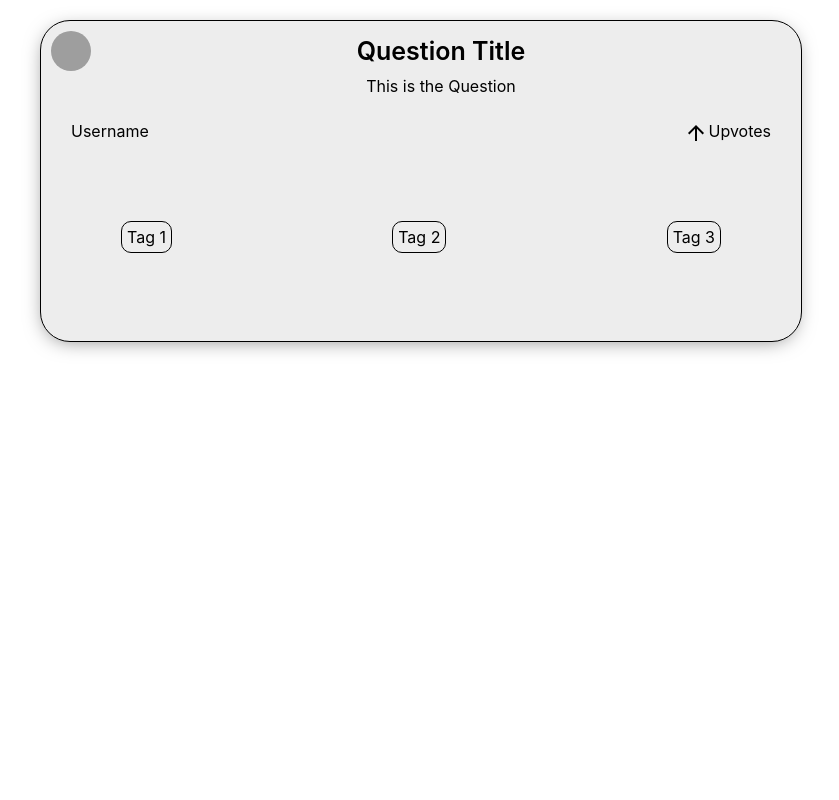
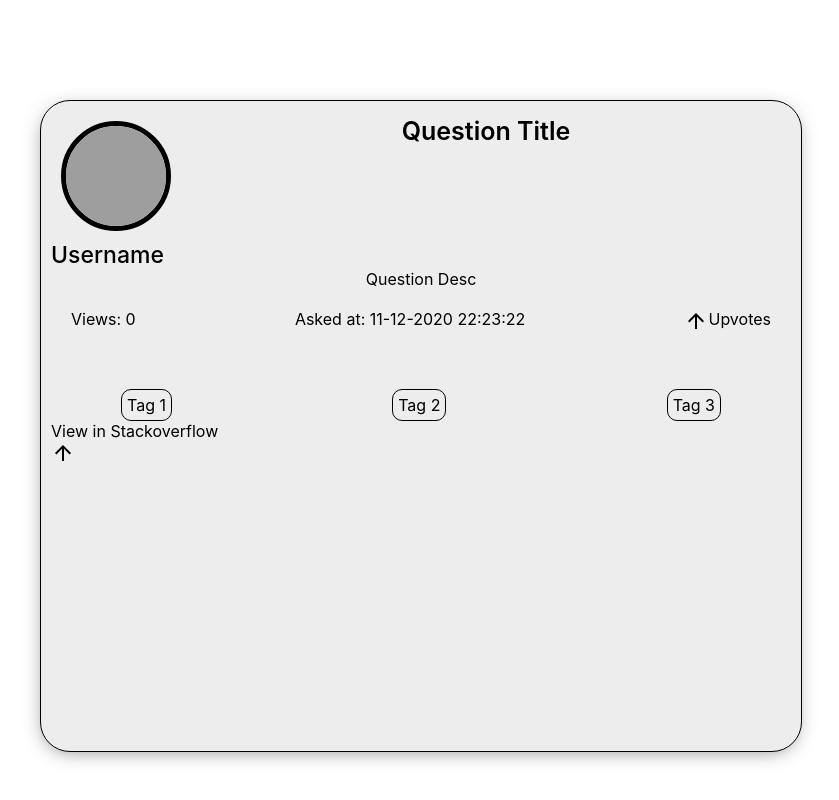
Before and after one commit to bhanukirant99/stackoverflow-question-lister, a React (Create React App) app: page / in a window 1280 px wide. Shown: the whole page, without its empty margins (219-1058 px from the left). Built offline with nearby package versions, Linux system fonts and the light colour scheme; grey boxes are pictures that could not be loaded.

Commit message:
adding questiondeatil model

```diff
--- a/src/App.js
+++ b/src/App.js
@@ -1,6 +1,7 @@
 import React, { useState } from 'react'
 import './App.css';
-import QuestionCard from './QuestionCard'
+import QuestionCard from './components/QuestionCard'
+import QuestionDetailCard from './components/QuestionDetailCard'
 import Model from 'react-model'
 
 function App() {
@@ -8,7 +9,8 @@ function App() {
 
   return (
     <div className="app">
-                  <QuestionCard />
+                  {/* <QuestionCard /> */}
+                  <QuestionDetailCard />
 
       {/* <div  onClick={() => setIsModelOpen(true)}>
         <Model isOpen={isModelOpen} onClose={() => setIsModelOpen(false)}>
--- /dev/null
+++ b/src/components/QuestionCard.css
@@ -0,0 +1,92 @@
+.questionCard {
+    display: flex;
+    flex-direction: column;
+    min-width: fit-content;
+    max-width: 100%;
+    min-height: fit-content;
+    height: 300px;
+    width: 650px;
+    max-height: 900px;
+    border: 1px solid black;
+    background-color: #ededed;
+    box-shadow: -1px 4px 20px -6px rgba(0, 0, 0, 0.5);
+    padding: 10px;
+    border-radius: 30px;
+}
+
+.questionCard:hover {
+    cursor: pointer;
+}
+
+.questionCard_top {
+    display: flex;
+}
+
+.questionCard_topInfo {
+    display: flex;
+    flex-direction: column;
+    flex: 1;
+    align-items: center;
+}
+
+.questionCard_topTitle {
+    padding: 5px;
+    font-weight: 600;
+    font-size: 25px;
+}
+
+.questionCard_topQuestion {
+    padding: 5px;
+}
+
+.questionCard_middle {
+    display: flex;
+    justify-content: space-between;
+    min-width: 700px;
+    width: 800px;
+    max-width: fit-content;
+    margin-left: 20px;
+    margin-right: 20px;
+    min-height: fit-content;
+    margin-top: 20px;
+    height: 80px;
+}
+
+.questionCard_middleUserName {
+    font-size: 23px;
+    font-weight: 500;
+}
+
+.questionCard_middleUpvotesArrow {
+    height: 20px;
+    width: 20px;
+}
+
+.questionCard_middleUpvotes {
+    display: flex;
+}
+
+.questionCard_bottom {
+    display: flex;
+    justify-content: space-between;
+    margin-left: 70px;
+    margin-right: 70px;
+}
+
+.questionCard_bottomTag_1 {
+    border: 1px solid black;
+    border-radius: 10px;
+    padding: 5px;
+}
+
+.questionCard_bottomTag_2 {
+    border: 1px solid black;
+    border-radius: 10px;
+    padding: 5px;
+}
+
+.questionCard_bottomTag_3 {
+    border: 1px solid black;
+    border-radius: 10px;
+    padding: 5px;
+}
--- a/src/QuestionCard.js
+++ b/src/components/QuestionCard.js
@@ -1,29 +1,13 @@
 import React from 'react'
 import './QuestionCard.css'
-import { Avatar } from '@material-ui/core'
 import ArrowUpwardIcon from '@material-ui/icons/ArrowUpward';
+import ProfilePic from './subcomponents/ProfilePic';
 
-function QuestionCard(reputation) {
+function QuestionCard() {
     return (
         <div className='questionCard'>
             <div className="questionCard_top">
-                {0 < reputation && reputation <= 50 ? (
-                                <div>
-                                    <Avatar className='questionCard_profileRepuLow' src='https://avatars.dicebear.com/4.5/api/human/1.svg'/>
-                                </div>
-                ) : 50 < reputation && reputation <= 100 ? (
-                            <div>
-                                <Avatar className='questionCard_profileRepuMedium' src='https://avatars.dicebear.com/4.5/api/human/1.svg'/>
-                            </div>
-                ) : reputation > 100 ? (
-                        <div>
-                            <Avatar className='questionCard_profileRepuHigh' src='https://avatars.dicebear.com/4.5/api/human/1.svg'/>
-                        </div>
-                ) : (
-                    <div>
-                        <Avatar className='questionCard_profileRepuNor' src='https://avatars.dicebear.com/4.5/api/human/1.svg'/>
-                    </div>
-                )}
+                <ProfilePic />
                 <div className="questionCard_topInfo">
                     <div className="questionCard_topTitle">
                         Question Title
--- a/src/QuestionCard.css
+++ b/src/components/QuestionDetailCard.css
@@ -1,67 +1,54 @@
-.questionCard {
+.questionDetailCard {
     display: flex;
     flex-direction: column;
     min-width: fit-content;
     max-width: 100%;
     min-height: fit-content;
-    height: 300px;
-    width: 650px;
+    height: 630px;
+    width: 700px;
     max-height: 900px;
     border: 1px solid black;
     background-color: #ededed;
     box-shadow: -1px 4px 20px -6px rgba(0, 0, 0, 0.5);
     padding: 10px;
     border-radius: 30px;
+    margin-top: 10vh;
 }
 
-.questionCard_profilePicture {
-    border: 5px solid black;
-    border-radius: 200px;
-    height: 100px !important;
-    width: 100px !important;
-    color: transparent;
-    object-fit: cover;
-    text-align: center;
-    text-indent: 10000px;
-    margin: 10px;
-}
-
-.questionCard_top {
+.questionDetailCard_top {
     display: flex;
 }
 
-.questionCard_topInfo {
+.questionDetailCard_profile {
+    display: flex;
+    flex-direction: column;
+}
+
+.questionDetailCard_profileserName {
+    font-size: 23px;
+    font-weight: 500;
+}
+
+
+.questionDetailCard_topInfo {
     display: flex;
     flex-direction: column;
     flex: 1;
     align-items: center;
 }
 
-.questionCard_topInfo:hover {
-    cursor: pointer;
-}
-
-.questionCard_middleUserName, .questionCard_middleUpvotes:hover {
-    cursor: pointer;
-}
-
-.questionCard_bottomTag_1, .questionCard_bottomTag_2, .questionCard_bottomTag_3:hover {
-    cursor: pointer;
-}
-
-
-
-.questionCard_topTitle {
+.questionDetailCard_topTitle {
     padding: 5px;
     font-weight: 600;
     font-size: 25px;
 }
 
-.questionCard_topQuestion {
-    padding: 5px;
-}
+.questionDetailCard_questionDescription {
+    display: flex;
+    justify-content: center
+;}
 
-.questionCard_middle {
+.questionDetailCard_middle {
     display: flex;
     justify-content: space-between;
     min-width: 700px;
@@ -71,33 +58,38 @@
     margin-right: 20px;
     min-height: fit-content;
     margin-top: 20px;
-    height: 100px;
+    height: 80px;
 }
 
-.questionCard_middleUpvotes {
+.questionDetailCard_middleUpvotesArrow {
+    height: 20px;
+    width: 20px;
+}
+
+.questionDetailCard_middleUpvotes {
     display: flex;
 }
 
-.questionCard_bottom {
+.questionDetailCard_bottom {
     display: flex;
     justify-content: space-between;
     margin-left: 70px;
     margin-right: 70px;
 }
 
-.questionCard_bottomTag_1 {
+.questionDetailCard_bottomTag_1 {
     border: 1px solid black;
     border-radius: 10px;
     padding: 5px;
 }
 
-.questionCard_bottomTag_2 {
+.questionDetailCard_bottomTag_2 {
     border: 1px solid black;
     border-radius: 10px;
     padding: 5px;
 }
 
-.questionCard_bottomTag_3 {
+.questionDetailCard_bottomTag_3 {
     border: 1px solid black;
     border-radius: 10px;
     padding: 5px;
--- /dev/null
+++ b/src/components/QuestionDetailCard.js
@@ -0,0 +1,60 @@
+import React from 'react'
+import './QuestionDetailCard.css'
+import ArrowUpwardIcon from '@material-ui/icons/ArrowUpward';
+import ProfilePic from './subcomponents/ProfilePic';
+
+function QuestionDetailCard() {
+    return (
+        <div className='questionDetailCard'>
+            <div className="questionDetailCard_top">
+                <div className="questionDetailCard_profile">
+                    <ProfilePic />
+                    <div className="questionDetailCard_profileserName">
+                        Username
+                    </div>
+                </div>
+                <div className="questionDetailCard_topInfo">
+                    <div className="questionDetailCard_topTitle">
+                        Question Title
+                    </div>
+                </div>
+            </div>
+            <div className="questionDetailCard_questionDescription">
+                        Question Desc
+                    </div>
+            <div className="questionDetailCard_middle">
+                <div className="questionDetailCard_middleViews">
+                    Views: 0
+                </div>
+                <div className="questionDetailCard_middleTime">
+                    Asked at: 11-12-2020 22:23:22
+                </div>
+                <div className="questionDetailCard_middleUpvotes">
+                    <ArrowUpwardIcon className='questionDetailCard_middleUpvotesArrow'/>
+                    Upvotes
+                </div>
+            </div>
+            <div className="questionDetailCard_bottom">
+                <div className="questionDetailCard_bottomTag_1">
+                    Tag 1
+                </div>
+                <div className="questionDetailCard_bottomTag_2">
+                    Tag 2
+                </div>
+                <div className="questionDetailCard_bottomTag_3">
+                    Tag 3
+                </div>
+            </div>
+            <div className="questionDetailCard_baseBottom">
+                <div className="questionDetailCard_baseBottom">
+                    View in Stackoverflow
+                </div>
+                <div className="questionDetailCard_baseBottom">
+                    <ArrowUpwardIcon className='questionDetailCard_baseBottom'/>
+                </div>
+            </div>
+        </div>
+    )
+}
+
+export default QuestionDetailCard
--- /dev/null
+++ b/src/components/subcomponents/ProfilePic.css
@@ -0,0 +1,26 @@
+.profilePic_repuNor{
+    border: 5px solid black;
+}
+
+.profilePic_repuLow {
+    border: 5px solid pink;
+}
+
+.profilePic_repuMedium {
+    border: 5px solid blue;
+}
+
+.profilePic_repuHigh {
+    border: 5px solid red;
+}
+
+.profilePicStyle {
+    border-radius: 200px;
+    height: 100px !important;
+    width: 100px !important;
+    color: transparent;
+    object-fit: cover;
+    text-align: center;
+    text-indent: 10000px;
+    margin: 10px;
+}
--- /dev/null
+++ b/src/components/subcomponents/ProfilePic.js
@@ -0,0 +1,29 @@
+import React from 'react'
+import './ProfilePic.css'
+import { Avatar } from '@material-ui/core'
+
+function ProfilePic(reputation) {
+    return (
+        <div className='profilePic'>
+            {0 < reputation && reputation <= 50 ? (
+                                <div>
+                                    <Avatar className='profilePic_repuLow profilePicStyle' src='https://avatars.dicebear.com/4.5/api/human/1.svg'/>
+                                </div>
+                ) : 50 < reputation && reputation <= 100 ? (
+                            <div>
+                                <Avatar className='profilePic_repuMedium profilePicStyle' src='https://avatars.dicebear.com/4.5/api/human/1.svg'/>
+                            </div>
+                ) : reputation > 100 ? (
+                        <div>
+                            <Avatar className='profilePic_repuHigh profilePicStyle' src='https://avatars.dicebear.com/4.5/api/human/1.svg'/>
+                        </div>
+                ) : (
+                    <div>
+                        <Avatar className='profilePic_repuNor profilePicStyle' src='https://avatars.dicebear.com/4.5/api/human/1.svg'/>
+                    </div>
+                )}
+        </div>
+    )
+}
+
+export default ProfilePic
```
